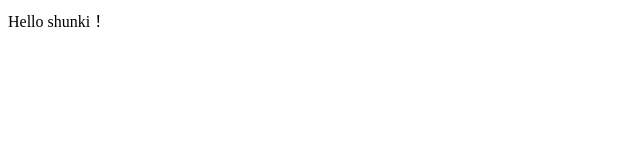
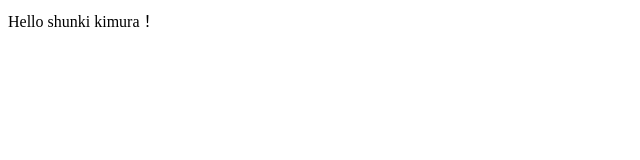
Before and after one commit to shunki-kimura68/learning, a plain HTML site: page index.html in a window 1280 px wide. Shown: the full height of the page, 0-640 px from the left. Drawn offline with Linux system fonts and the light colour scheme.

Commit message:
chenge message

```diff
--- a/index.html
+++ b/index.html
@@ -5,6 +5,6 @@
 </head>
 
 <body>
-    Hello shunki！
+    Hello shunki kimura！
 </body>
 </html>
```
